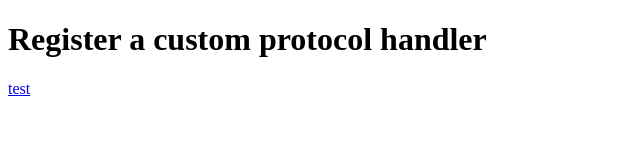
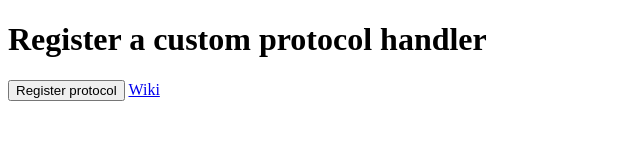
Before and after one commit to cyzlucky/blog, a plain HTML site: page index.html in a window 1280 px wide. Shown: the whole page, without its empty margins (0-640 px from the left). Drawn offline with Linux system fonts and the light colour scheme.

Commit message:
Update index.html

```diff
--- a/index.html
+++ b/index.html
@@ -11,11 +11,15 @@
     <h1>Register a custom protocol handler</h1>
 
     <script>
-        navigator.registerProtocolHandler("web+myi", "https://cyzlucky.github.io/blog/%s", "My Custom Protocol");
+        function registerProtocolHandler() {
+            console.log("点击了");
+            // Register the "mycustomprotocol" protocol for the website "example.com".
+            navigator.registerProtocolHandler("web+github", "https://cyzlucky.github.io/blog/?url=%s", "My Custom Protocol");
+        }
     </script>
 
-    <a href="web+myi:test">test</a>
-
+    <button onclick="registerProtocolHandler()">Register protocol</button>
+    <a href="web+github:wiki">Wiki</a>
 </body>
 
 </html>
```
